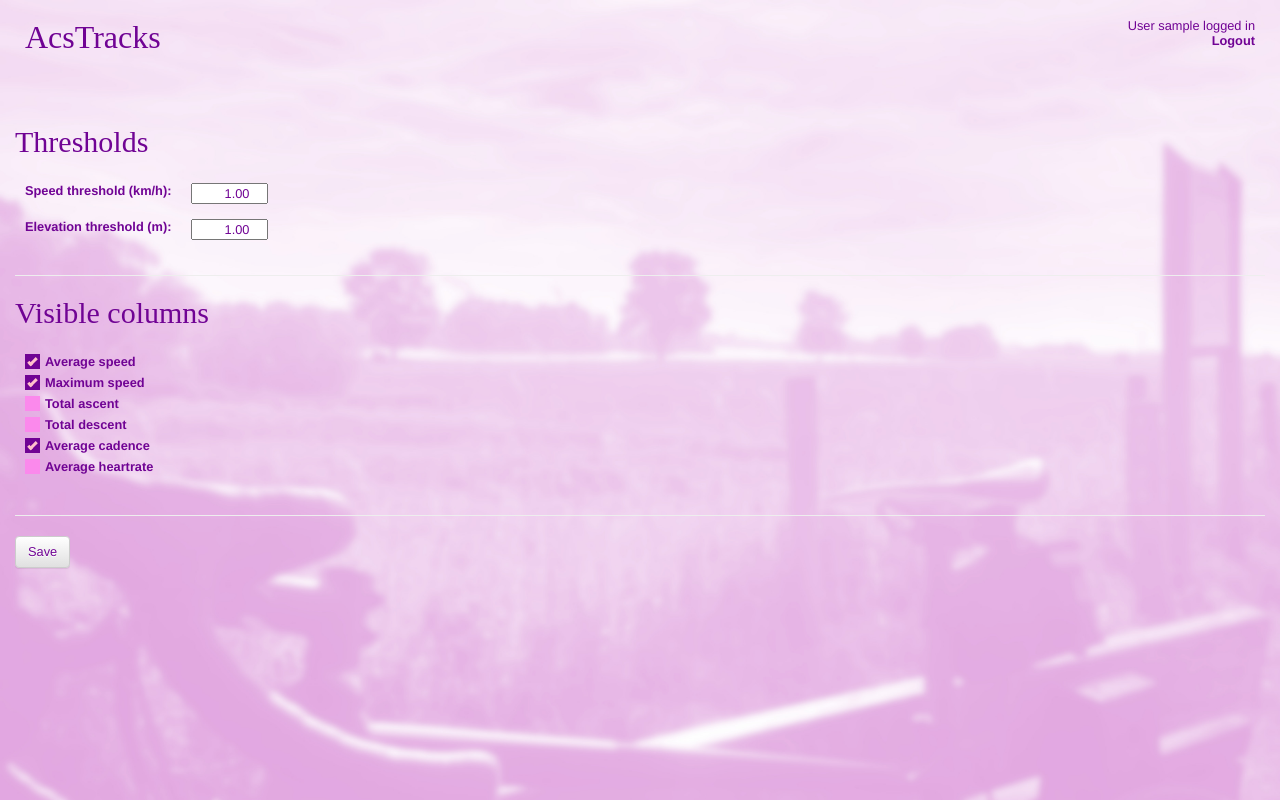
After one commit to AadSchippers/acstracks, a Django app: page /preference/ in a window 1280 px wide. The commit adds this page. Run offline with Django 3.2, Linux system fonts and the light colour scheme; a user stored in the database is signed in; tables that the repository leaves empty hold one stand-in row (values such as "Sample post"); some libraries are stand-ins or nearby versions.

Commit message:
added option to hide/display columns

```diff
--- a/acstracks_app/forms.py
+++ b/acstracks_app/forms.py
@@ -1,9 +1,18 @@
 from django import forms
-from .models import Threshold
+from .models import Preference
 
 
-class ThresholdForm(forms.ModelForm):
+class PreferenceForm(forms.ModelForm):
 
     class Meta:
-        model = Threshold
-        fields = ('speedthreshold', 'elevationthreshold',)
+        model = Preference
+        fields = (
+            'speedthreshold',
+            'elevationthreshold',
+            'show_avgspeed',
+            'show_maxspeed',
+            'show_totalascent',
+            'show_totaldescent',
+            'show_avgcadence',
+            'show_avgheartrate',
+            )
--- a/acstracks_app/static/css/acstracks.css
+++ b/acstracks_app/static/css/acstracks.css
@@ -155,3 +155,70 @@
     width: 100%;
     height: 90%;
   }
+
+/* The checkcontainer */
+.checkcontainer {
+    display: block;
+    position: relative;
+    padding-left: 20px;
+    margin-bottom: 6px;
+    cursor: pointer;
+    -webkit-user-select: none;
+    -moz-user-select: none;
+    -ms-user-select: none;
+    user-select: none;
+  }
+
+  /* Hide the browser's default checkbox */
+  .checkcontainer input {
+    position: absolute;
+    opacity: 0;
+    cursor: pointer;
+    height: 0;
+    width: 0;
+  }
+
+  /* Create a custom checkbox */
+  .checkmark {
+    position: absolute;
+    top: 0;
+    left: 0;
+    height: 15px;
+    width: 15px;
+    background-color: #fb89ec;
+  }
+
+  /* On mouse-over, add a grey background color */
+  .checkcontainer:hover input ~ .checkmark {
+    background-color: #fa56e4;
+  }
+
+  /* When the checkbox is checked, add a blue background */
+  .checkcontainer input:checked ~ .checkmark {
+    background-color: #700394;
+  }
+
+  /* Create the checkmark/indicator (hidden when not checked) */
+  .checkmark:after {
+    content: "";
+    position: absolute;
+    display: none;
+  }
+
+  /* Show the checkmark when checked */
+  .checkcontainer input:checked ~ .checkmark:after {
+    display: block;
+  }
+
+  /* Style the checkmark/indicator */
+  .checkcontainer .checkmark:after {
+    left: 5px;
+    top: 2px;
+    width: 5px;
+    height: 10px;
+    border: solid pink;
+    border-width: 0 3px 3px 0;
+    -webkit-transform: rotate(45deg);
+    -ms-transform: rotate(45deg);
+    transform: rotate(45deg);
+  }
--- a/acstracks_app/templates/acstracks_app/base.html
+++ b/acstracks_app/templates/acstracks_app/base.html
@@ -14,7 +14,7 @@
                     <td><a href="{% url 'track_list' order_selected=order_selected profile_filter=profile_filter intermediate_points_selected=intermediate_points_selected %}"><h1 style="font-size: 2.5vw; font-weight: 500;">AcsTracks</h1></a></td>
                     {% if request.user.username %}
                         <td class="scalefont" style="text-align:right">User {{ request.user.username }} logged in<br>
-                            <a href="/threshold/"><b>Thresholds</b></a><br>
+                            <a href="/preference/"><b>Preferences</b></a><br>
                             <a href="/logout/"><b>Logout</b></a></td>
                     {% endif %}
                 </tr>
--- /dev/null
+++ b/acstracks_app/templates/acstracks_app/preference_form.html
@@ -0,0 +1,130 @@
+{% extends 'registration/base.html' %}
+
+{% block content %}
+    <div class="scalefont">
+        <form method="POST" class="preference-form">
+            {% csrf_token %}
+            <h2>Thresholds</h2>
+            <div class="row">
+                <div class="col-3">
+                    <table class="scalefont">
+                        <tr>
+                            <td valign="top" style="text-align:left"><b>Speed threshold (km/h):</b></td>
+                            <td style="text-align:right">
+                                <input type="number"
+                                    name="speedthreshold"
+                                    value="{{ form.speedthreshold.value }}"
+                                    step="0.01"
+                                    min="0"
+                                    max="10"
+                                    id="id_speedthreshold"
+                                    style="text-align:right">
+                                <br><br></td>
+                        </tr>
+                        <tr>
+                            <td valign="top" style="text-align:left"><b>Elevation threshold (m):</b></td>
+                            <td style="text-align:right">
+                                <input type="number"
+                                    name="elevationthreshold"
+                                    value="{{ form.elevationthreshold.value }}"
+                                    step="0.01"
+                                    min="0"
+                                    max="10"
+                                    id="id_elevationthreshold"
+                                    style="text-align:right">
+                                </td>
+                        </tr>
+                    </table>
+                </div>
+            </div>
+            <hr>
+            <h2>Visible columns</h2>
+            <div class="row">
+                <div class="col-3">
+                    <table class="scalefont">
+                        <tr>
+                            <td>
+                                <label class="checkcontainer">Average speed
+                                    <input type="checkbox"
+                                        name="show_avgspeed"
+                                        {% if form.show_avgspeed.value %}
+                                            checked="checked"
+                                        {% endif %}
+                                        id="id_show_avgspeed">
+                                    <span class="checkmark"></span>
+                                </label>
+                          </td>
+                        </tr>
+                        <tr>
+                            <td>
+                                <label class="checkcontainer">Maximum speed
+                                <input type="checkbox"
+                                    name="show_maxspeed"
+                                    {% if form.show_maxspeed.value %}
+                                        checked="checked }}"
+                                    {% endif %}
+                                    id="id_show_maxspeed">
+                                <span class="checkmark"></span>
+                            </label>
+                        </td>
+                        </tr>
+                        <tr>
+                            <td>
+                                <label class="checkcontainer">Total ascent
+                                <input type="checkbox"
+                                    name="show_totalascent"
+                                    {% if form.show_totalascent.value %}
+                                        checked="checked"
+                                    {% endif %}
+                                    id="id_show_totalascent">
+                                <span class="checkmark"></span>
+                            </label>
+                            </td>
+                        </tr>
+                        <tr>
+                            <td>
+                                <label class="checkcontainer">Total descent
+                                <input type="checkbox"
+                                    name="show_totaldescent"
+                                    {% if form.show_totaldescent.value %}
+                                        checked="checked"
+                                    {% endif %}
+                                    id="id_show_totaladecent">
+                                <span class="checkmark"></span>
+                            </label>
+                            </td>
+                        </tr>
+                        <tr>
+                            <td>
+                                <label class="checkcontainer">Average cadence
+                                <input type="checkbox"
+                                    name="show_avgcadence"
+                                    {% if form.show_avgcadence.value %}
+                                        checked="checked"
+                                    {% endif %}
+                                    id="id_show_avgcadence">
+                                <span class="checkmark"></span>
+                            </label>
+                            </td>
+                        </tr>
+                        <tr>
+                            <td>
+                                <label class="checkcontainer">Average heartrate
+                                <input type="checkbox"
+                                    name="show_avgheartrate"
+                                    {% if form.show_avgheartrate.value %}
+                                        checked="checked"
+                                    {% endif %}
+                                    id="id_show_avgheartrate">
+                                <span class="checkmark"></span>
+                            </label>
+                            </td>
+                        </tr>
+                    </table>
+                </div>
+            </div>
+            <hr>
+            <button type="submit" class="save btn btn-default scalefont">Save</button>
+        </form>
+    </div>
+{% endblock %}
--- a/acstracks_app/urls.py
+++ b/acstracks_app/urls.py
@@ -9,8 +9,8 @@
     path('<str:order_selected>,<str:profile_filter>,<int:intermediate_points_selected>', views.track_list, name='track_list'),
     path('track/<int:pk>', views.track_detail, name='track_detail'),
     path('track/<int:pk>,<str:order_selected>,<str:profile_filter>,<int:intermediate_points_selected>', views.track_detail, name='track_detail'),
-    path('threshold/', views.threshold, name='threshold'),
-    path('threshold/,<str:order_selected>,<str:profile_filter>,<int:intermediate_points_selected>', views.threshold, name='threshold'),
+    path('preference/', views.process_preferences, name='preference'),
+    path('preference/,<str:order_selected>,<str:profile_filter>,<int:intermediate_points_selected>', views.process_preferences, name='preference'),
     url(r'^login/$', auth_views.LoginView.as_view(), name='login'),
     url(r'^logout/$', views.logout_view, name='logout'),
 ]
--- a/acstracks_app/views.py
+++ b/acstracks_app/views.py
@@ -7,8 +7,8 @@
 from django.shortcuts import HttpResponseRedirect
 from django import forms
 import xml.etree.ElementTree as ET
-from .models import Track, Threshold
-from .forms import ThresholdForm
+from .models import Track, Preference
+from .forms import PreferenceForm
 import os
 from dateutil.parser import parse
 from decimal import *
@@ -44,8 +44,11 @@
 
     statistics = compute_statistics(tracks)
 
+    preference = Preference.objects.get(user=request.user)
+
     return render(request, 'acstracks_app/track_list.html', {
         'tracks': tracks,
+        'preference': preference,
         'bike_profiles': bike_profiles,
         'profile_filter': profile_filter,
         'order_selected': order_selected,
@@ -285,22 +288,34 @@
 
 
 @login_required(login_url='/login/')
-def threshold(request):
-    form = ThresholdForm()
+def process_preferences(request):
+    form = PreferenceForm()
     if request.method == "POST":
-        form = ThresholdForm(request.POST)
+        form = PreferenceForm(request.POST)
         if form.is_valid():
             data = form.cleaned_data
             speedthreshold = data['speedthreshold']
             elevationthreshold = data['elevationthreshold']
+            show_avgspeed = data['show_avgspeed']
+            show_maxspeed = data['show_maxspeed']
+            show_totalascent = data['show_totalascent']
+            show_totaldescent = data['show_totaldescent']
+            show_avgcadence = data['show_avgcadence']
+            show_avgheartrate = data['show_avgheartrate']
 
             try:
-                threshold = Threshold.objects.get(user=request.user)
-                threshold.speedthreshold = speedthreshold
-                threshold.elevationthreshold = elevationthreshold
-                threshold.save()
+                preference = Preference.objects.get(user=request.user)
+                preference.speedthreshold = speedthreshold
+                preference.elevationthreshold = elevationthreshold
+                preference.show_avgspeed = show_avgspeed
+                preference.show_maxspeed = show_maxspeed
+                preference.show_totalascent = show_totalascent
+                preference.show_totaldescent = show_totaldescent
+                preference.show_avgcadence = show_avgcadence
+                preference.show_avgheartrate = show_avgheartrate
+                preference.save()
             except:
-                threshold = Threshold.objects.create(
+                preference = Preference.objects.create(
                     user=request.user,
                     speedthreshold=speedthreshold,
                     elevationthreshold=elevationthreshold
@@ -310,15 +325,21 @@
             return redirect('track_list')
     else:
         try:
-            threshold = Threshold.objects.get(user=request.user)
-            form = ThresholdForm(initial={
-                'speedthreshold': threshold.speedthreshold,
-                'elevationthreshold': threshold.elevationthreshold
+            preference = Preference.objects.get(user=request.user)
+            form = PreferenceForm(initial={
+                'speedthreshold': preference.speedthreshold,
+                'elevationthreshold': preference.elevationthreshold,
+                'show_avgspeed': preference.show_avgspeed,
+                'show_maxspeed': preference.show_maxspeed,
+                'show_totalascent': preference.show_totalascent,
+                'show_totaldescent': preference.show_totaldescent,
+                'show_avgcadence': preference.show_avgcadence,
+                'show_avgheartrate': preference.show_avgheartrate,
             })
         except:
-            form = ThresholdForm()
+            form = PreferenceForm()
 
-    return render(request, 'acstracks_app/threshold_form.html', {'form': form})
+    return render(request, 'acstracks_app/preference_form.html', {'form': form})
 
 
 def recalculate_tracks(request):
```
Also changed, not shown: acstracks_app/mapviews.py (+4 -4 lines), acstracks_app/models.py (+7 -1 lines), acstracks_app/templates/acstracks_app/threshold_form.html (deleted, +0 -43 lines), acstracks_app/templates/acstracks_app/track_list.html (+33 -1 lines), acstracks_app/migrations/0015_auto_20201116_1058.py (added), acstracks_app/migrations/0016_auto_20201116_1115.py (added).
